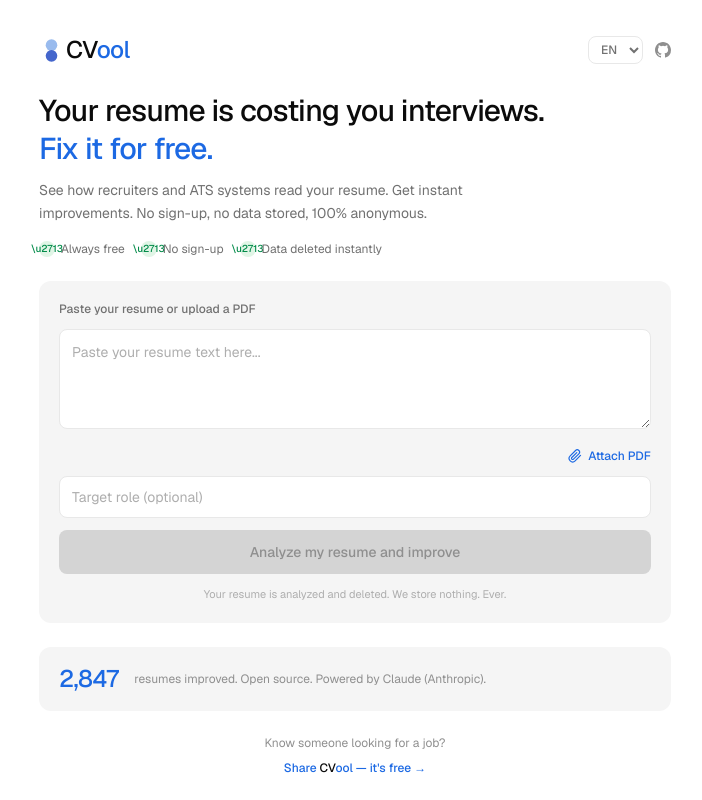
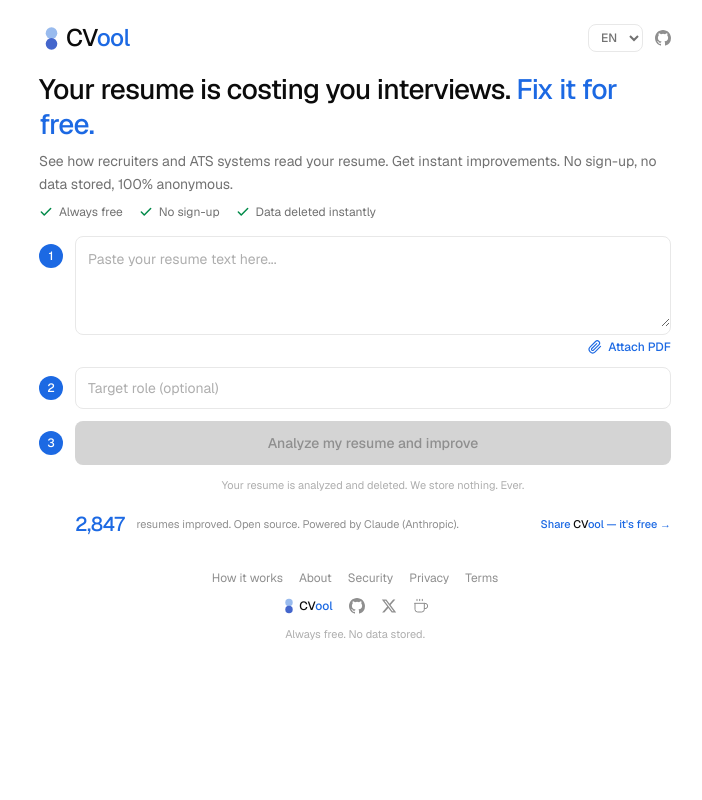
Before and after one commit to pixan-ai/cvool, a Next.js app: page / in a window 1280 px wide. Shown: the top 800 px of the page, without its empty margins (285-987 px from the left). Built offline with nearby package versions, Linux system fonts and the light colour scheme.

Commit message:
fix: checkmark icons as SVG, restore numbered badges 1-2-3-4, compact layout for above-the-fold fit

```diff
--- a/src/app/page.tsx
+++ b/src/app/page.tsx
@@ -27,6 +27,10 @@
       )}
     </span>
   );
+}
+
+function Badge({ n }: { n: number }) {
+  return <span className="shrink-0 w-6 h-6 rounded-full bg-accent text-white text-xs font-medium flex items-center justify-center">{n}</span>;
 }
 
 function Chevron({ className = "" }: { className?: string }) {
@@ -79,7 +83,9 @@
 function TrustBadge({ text }: { text: string }) {
   return (
     <span className="inline-flex items-center gap-1.5 text-xs text-ink-500">
-      <span className="w-4 h-4 rounded-full bg-positive-ghost text-positive flex items-center justify-center text-[10px] font-medium shrink-0">\u2713</span>
+      <svg className="w-3.5 h-3.5 shrink-0 text-positive" viewBox="0 0 24 24" fill="none" stroke="currentColor" strokeWidth={2.5} strokeLinecap="round" strokeLinejoin="round">
+        <polyline points="20 6 9 17 4 12" />
+      </svg>
       {text}
     </span>
   );
@@ -186,7 +192,7 @@
   const donCopy = DONATION_COPY[lang] || DONATION_COPY.es;
 
   return (
-    <div className="max-w-2xl mx-auto px-5 py-8 space-y-6">
+    <div className="max-w-2xl mx-auto px-5 py-5 space-y-4">
       {/* Header */}
       <header>
         <div className="flex items-center justify-between">
@@ -203,14 +209,13 @@
         </div>
       </header>
 
-      {/* Hero — left-aligned, tension copy */}
-      <section className="space-y-3">
-        <h1 className="text-[28px] sm:text-3xl font-medium text-ink-900 tracking-tight leading-tight">
-          {ui.heroTitle}<br />
-          <span className="text-accent">{ui.heroAccent}</span>
+      {/* Hero — left-aligned, tension copy, compact */}
+      <section className="space-y-2">
+        <h1 className="text-2xl sm:text-[28px] font-medium text-ink-900 tracking-tight leading-tight">
+          {ui.heroTitle} <span className="text-accent">{ui.heroAccent}</span>
         </h1>
-        <p className="text-sm text-ink-500 leading-relaxed max-w-lg">{ui.heroSub}</p>
-        <div className="flex flex-wrap gap-x-4 gap-y-2 pt-1">
+        <p className="text-sm text-ink-500 leading-relaxed">{ui.heroSub}</p>
+        <div className="flex flex-wrap gap-x-4 gap-y-1">
           <TrustBadge text={ui.trustFree} />
           <TrustBadge text={ui.trustNoSignup} />
           <TrustBadge text={ui.trustDeleted} />
@@ -242,15 +247,18 @@
 
       {error && <p className="text-center text-sm text-red-600">{error}</p>}
 
-      {/* INPUT FORM — contained block */}
+      {/* INPUT FORM — with numbered badges */}
       {!result && !loading && !parsing && (
-        <section className="bg-ink-050 rounded-xl p-5 space-y-3">
-          <label className="text-xs font-medium text-ink-500 block">{ui.formLabel}</label>
-          <div className="relative">
+        <section className="space-y-3">
+          {/* Step 1: CV text */}
+          <div className="flex gap-3 items-start">
+            <div className="pt-2"><Badge n={1} /></div>
+            <div className="flex-1">
+              <div className="relative border border-ink-100 rounded-lg bg-ink-000 focus-within:border-accent transition">
                 <textarea value={cvText} onChange={(e) => setCvText(e.target.value)} placeholder={ui.placeholder}
-              className="w-full min-h-[100px] p-3 text-sm text-ink-700 bg-ink-000 border border-ink-100 rounded-lg placeholder:text-ink-300 resize-y focus:outline-none focus:border-accent transition" />
+                  className="w-full min-h-[90px] p-3 text-sm text-ink-700 bg-transparent placeholder:text-ink-300 resize-y focus:outline-none rounded-lg" />
               </div>
-          <div className="flex justify-end">
+              <div className="flex justify-end mt-1">
                 <button type="button" onClick={() => fileRef.current?.click()}
                   className="inline-flex items-center gap-1.5 text-xs font-medium text-accent hover:text-accent-dim transition cursor-pointer">
                   <svg className="w-3.5 h-3.5" viewBox="0 0 24 24" fill="none" stroke="currentColor" strokeWidth={2} strokeLinecap="round" strokeLinejoin="round">
@@ -260,14 +268,27 @@
                 </button>
                 <input ref={fileRef} type="file" accept=".pdf" className="hidden" onChange={(e) => { const f = e.target.files?.[0]; if (f) handleFile(f); }} />
               </div>
+            </div>
+          </div>
+
+          {/* Step 2: Target role */}
+          <div className="flex gap-3 items-center">
+            <Badge n={2} />
             <input type="text" value={targetRole} onChange={(e) => setTargetRole(e.target.value)}
               placeholder={`${ui.targetRole} ${ui.targetRoleOptional}`} maxLength={200}
-            className="w-full border border-ink-100 rounded-lg px-3 py-2.5 text-sm text-ink-700 bg-ink-000 placeholder:text-ink-300 focus:outline-none focus:border-accent transition" />
+              className="flex-1 border border-ink-100 rounded-lg px-3 py-2.5 text-sm text-ink-700 bg-ink-000 placeholder:text-ink-300 focus:outline-none focus:border-accent transition" />
+          </div>
+
+          {/* Step 3: Analyze */}
+          <div className="flex gap-3 items-center">
+            <Badge n={3} />
             <button onClick={analyze} disabled={!ready}
-            className={`w-full py-3 rounded-lg text-sm font-medium transition cursor-pointer active:scale-[0.98] ${ready ? "bg-accent text-white hover:bg-accent-dim" : "bg-ink-200 text-ink-400 cursor-not-allowed"}`}>
+              className={`flex-1 py-3 rounded-lg text-sm font-medium transition cursor-pointer active:scale-[0.98] ${ready ? "bg-accent text-white hover:bg-accent-dim" : "bg-ink-200 text-ink-400 cursor-not-allowed"}`}>
               {ui.btnAnalyze}
             </button>
-          <p className="text-[11px] text-ink-300 text-center leading-relaxed">{ui.privacyPromise}</p>
+          </div>
+
+          <p className="text-[11px] text-ink-300 text-center leading-relaxed pl-9">{ui.privacyPromise}</p>
         </section>
       )}
 
@@ -277,19 +298,27 @@
           <p className="text-xs text-accent font-medium">{ui.expandHint}</p>
 
           {/* Original CV */}
-          <details className="border border-ink-100 rounded-lg">
+          <div className="flex gap-3 items-center">
+            <Badge n={1} />
+            <details className="flex-1 border border-ink-100 rounded-lg">
               <summary className="px-4 py-3 text-sm font-medium text-ink-700 flex items-center gap-2"><Chevron className="text-ink-300 hint-chevron" />{ui.originalCvTitle}</summary>
               <div className="px-4 pb-4 text-sm text-ink-500 whitespace-pre-wrap max-h-60 overflow-y-auto">{cvText}</div>
             </details>
+          </div>
 
           {/* Target role */}
-          <details className="border border-ink-100 rounded-lg">
+          <div className="flex gap-3 items-center">
+            <Badge n={2} />
+            <details className="flex-1 border border-ink-100 rounded-lg">
               <summary className="px-4 py-3 text-sm font-medium text-ink-700 flex items-center gap-2"><Chevron className="text-ink-300 hint-chevron" />{ui.targetRoleTitle}</summary>
               <p className="px-4 pb-3 text-sm text-ink-500">{targetRole || ui.notSpecified}</p>
             </details>
+          </div>
 
           {/* Analysis */}
-          <details open className="border border-ink-100 rounded-lg overflow-hidden">
+          <div className="flex gap-3 items-start">
+            <div className="pt-3"><Badge n={3} /></div>
+            <details open className="flex-1 border border-ink-100 rounded-lg overflow-hidden">
               <summary className="px-4 py-3 text-sm font-medium text-accent bg-accent-ghost cursor-pointer flex items-center gap-2"><Chevron className="text-accent" />{ui.analysisTitle}</summary>
               <div className="p-4 space-y-4">
                 <details open className="border border-ink-100 rounded-lg">
@@ -349,9 +378,12 @@
                 )}
               </div>
             </details>
+          </div>
 
           {/* Improved CV */}
-          <details open className="border border-accent/30 rounded-lg overflow-hidden">
+          <div className="flex gap-3 items-start">
+            <div className="pt-3"><Badge n={4} /></div>
+            <details open className="flex-1 border border-accent/30 rounded-lg overflow-hidden">
               <summary className="px-4 py-3 text-sm font-medium text-white bg-accent cursor-pointer flex items-center gap-2"><Chevron className="text-white/70" />{ui.improvedCvTitle}</summary>
               <div className="p-4 space-y-3">
                 {result.improved_cv.changes.length > 0 && (
@@ -376,8 +408,9 @@
                 </details>
               </div>
             </details>
+          </div>
 
-          {/* Donation — subtle, only visible after copy */}
+          {/* Donation */}
           {copied && (
             <div className="text-center py-4 donation-fade-in">
               <p className="text-xs text-ink-400 mb-1"><CvoolText text={donCopy.line1} /></p>
@@ -395,23 +428,20 @@
 
       {/* Social proof + Share — only on input screen */}
       {!result && !loading && !parsing && (
-        <>
-          <div className="bg-ink-050 rounded-xl px-5 py-4 flex items-center gap-4">
-            <span className="text-2xl font-medium text-accent tracking-tight">2,847</span>
-            <span className="text-xs text-ink-400 leading-relaxed">{ui.socialProofText}</span>
+        <div className="flex items-center justify-between gap-4 pl-9">
+          <div className="flex items-center gap-3">
+            <span className="text-xl font-medium text-accent tracking-tight">2,847</span>
+            <span className="text-[11px] text-ink-400 leading-snug">{ui.socialProofText}</span>
           </div>
-          <div className="text-center space-y-1">
-            <p className="text-xs text-ink-400">{ui.shareText}</p>
-            <button onClick={share} className="text-xs text-accent hover:text-accent-dim transition font-medium cursor-pointer">
+          <button onClick={share} className="text-[11px] text-accent hover:text-accent-dim transition font-medium cursor-pointer whitespace-nowrap">
             <CvoolText text={ui.shareCta} /> &rarr;
           </button>
         </div>
-        </>
       )}
 
       {/* Footer */}
-      <footer className="pt-8 pb-6 space-y-4">
-        <div className="flex flex-wrap justify-center items-center gap-x-4 gap-y-1.5 text-xs text-ink-400">
+      <footer className="pt-4 pb-4 space-y-3">
+        <div className="flex flex-wrap justify-center items-center gap-x-4 gap-y-1 text-xs text-ink-400">
           <Link href="/how" className="hover:text-ink-700 transition">{ui.footerHow}</Link>
           <Link href="/about" className="hover:text-ink-700 transition">{ui.footerAbout}</Link>
           <Link href="/security" className="hover:text-ink-700 transition">{ui.footerSecurity}</Link>
```
Lines whose indentation alone changed are shown as unchanged.
